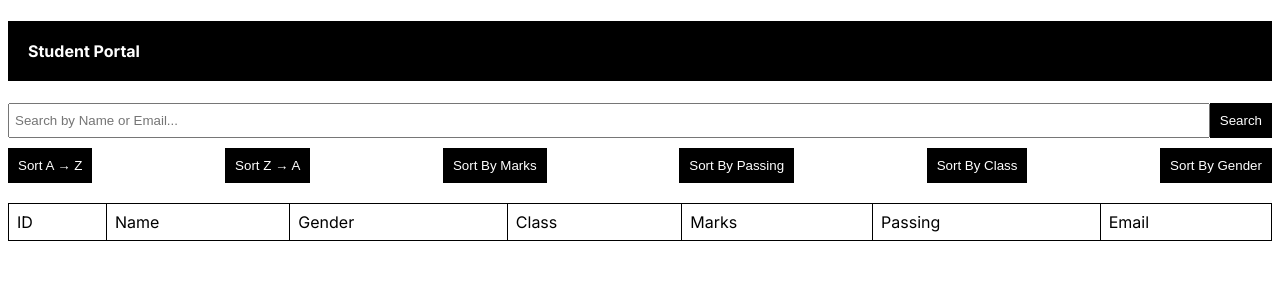
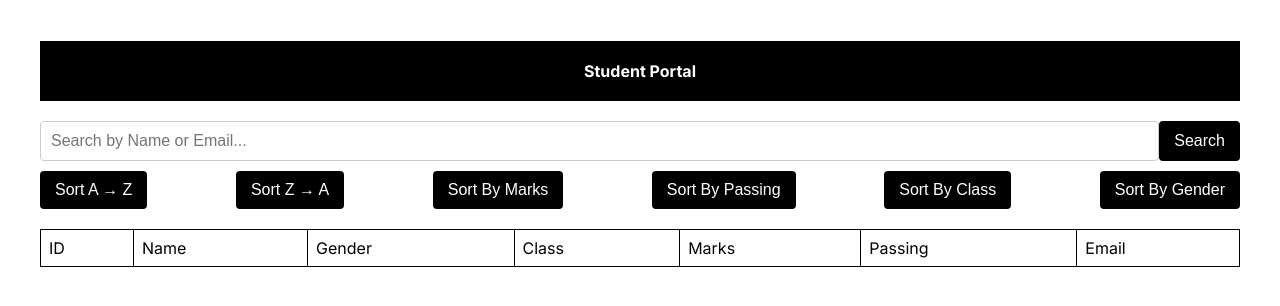
Before and after one commit to accio-rajitha/student_management, a plain HTML site: page index.html in a window 1280 px wide. Drawn offline with Linux system fonts and the light colour scheme; no server answers.

Commit message:
modified css

```diff
--- a/style.css
+++ b/style.css
@@ -2,17 +2,63 @@
 
 body {
   font-family: "Inter", sans-serif;
+  margin: 0;
+  padding: 20px;
+  box-sizing: border-box;
+}
+
+.container {
+  max-width: 1200px;
+  margin: auto;
 }
 
 h4 {
   background-color: #000;
   color: #fff;
   padding: 20px;
+  text-align: center;
+  margin-bottom: 20px;
+}
+
+.search {
+  display: flex;
+  margin-bottom: 10px;
+}
+
+#searchInput {
+  width: 100%;
+  padding: 10px;
+  font-size: 16px;
+  border: 1px solid #ccc;
+  border-radius: 4px;
+}
+
+button {
+  background-color: #000;
+  color: #fff;
+  padding: 10px 15px;
+  border: none;
+  cursor: pointer;
+  font-size: 16px;
+  border-radius: 4px;
+}
+
+button:hover {
+  background-color: #444;
+}
+
+.flex-box {
+  display: flex;
+  flex-wrap: wrap;
+  gap: 10px;
+  margin-bottom: 20px;
+  justify-content: space-between;
 }
 
 table {
   border-collapse: collapse;
   width: 100%;
+  margin-bottom: 20px;
 }
 
 table, th, td {
@@ -22,30 +68,11 @@ table, th, td {
 th, td {
   padding: 8px;
   text-align: left;
+  font-size: 16px;
 }
 
-.search {
-  display: flex;
-  margin-bottom: 10px;
+td img {
+  vertical-align: middle;
+  margin-right: 10px;
+  border-radius: 50%;
 }
-
-#searchInput {
-  width: 100%;
-  padding: 5px;
-}
-
-button {
-  background-color: #000;
-  color: #fff;
-  padding: 10px;
-  border: none;
-  cursor: pointer;
-}
-
-.flex-box {
-  display: flex;
-  flex-wrap: wrap;
-  gap: 10px;
-  margin-bottom: 20px;
-  justify-content: space-between;
-}
```
